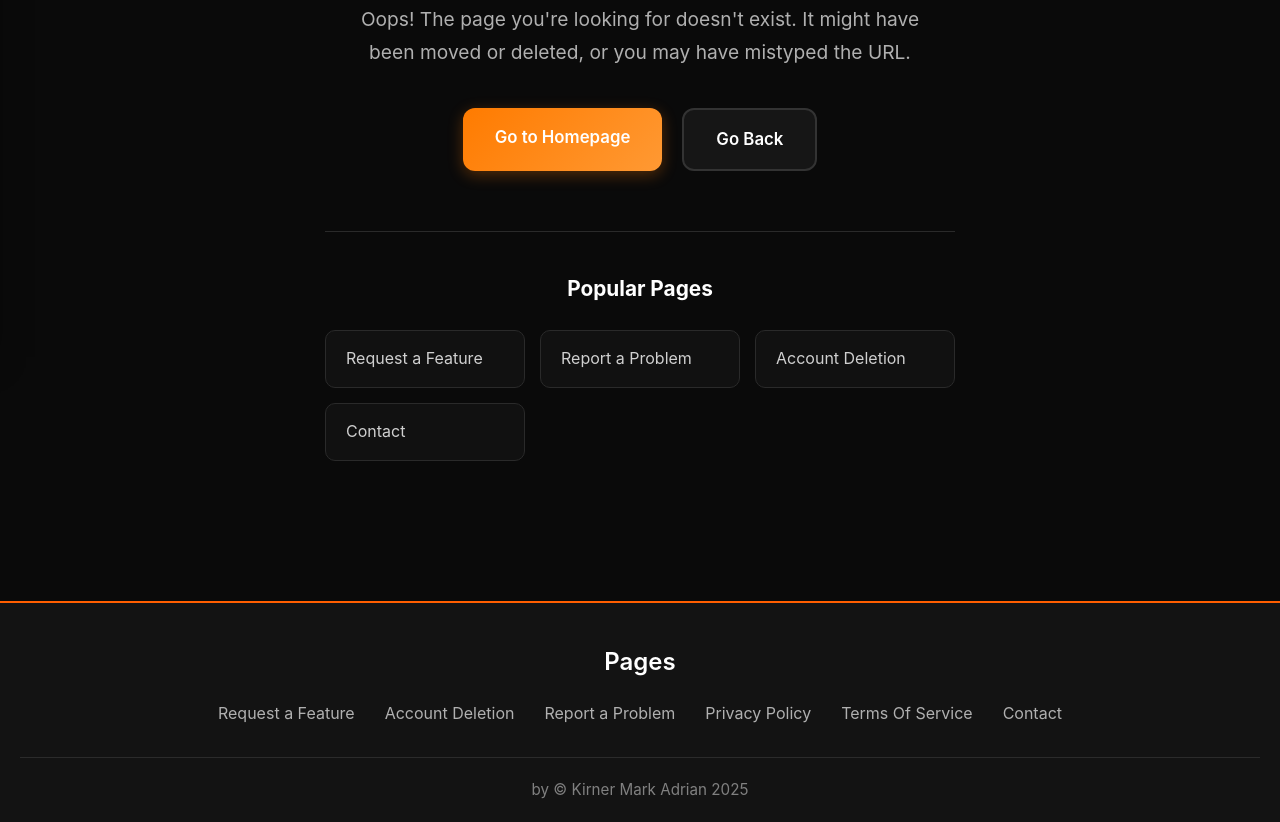
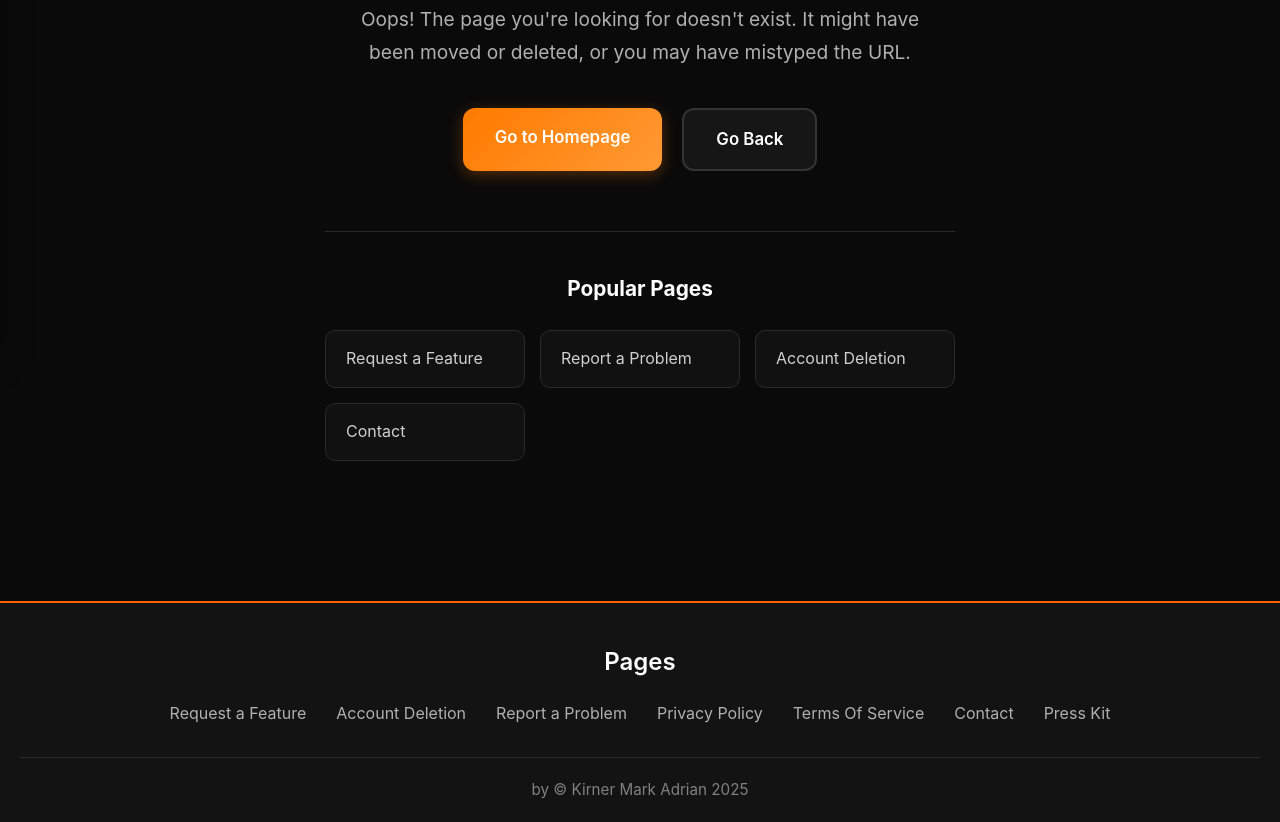
Before and after one commit to StreakupApp/streakup-main-static-site-3b7f2, a plain HTML site: page 404.html in a window 1280 px wide. Shown: the part 443-1265 px from the top of the page. Drawn offline with Linux system fonts and the light colour scheme.

Commit message:
presskit

```diff
--- a/404.html
+++ b/404.html
@@ -436,6 +436,7 @@
             <a href="/privacy-policy/">Privacy Policy</a>
             <a href="/terms-of-service/">Terms Of Service</a>
             <a href="/contact/">Contact</a>
+            <a href="presskit.zip" download>Press Kit</a>
         </div>
         <div class="footer-bottom">
             by © Kirner Mark Adrian 2025
--- a/components/footer.html
+++ b/components/footer.html
@@ -10,6 +10,7 @@
             <a href="/privacy-policy/">Privacy Policy</a>
             <a href="/terms-of-service/">Terms Of Service</a>
             <a href="/contact/">Contact</a>
+            <a href="presskit.zip" download>Press Kit</a>
         </div>
         <div class="footer-bottom">
             by © Kirner Mark Adrian 2025
--- a/streakup-styles.css
+++ b/streakup-styles.css
@@ -858,6 +858,6 @@ body {
     }
 
     100% {
-        transform: translateX(-50%);
+        transform: translateX(-30%);
     }
 }
```
Also changed, not shown: account-deletion/index.html (+1 -0 lines), contact/index.html (+1 -0 lines), feature-request/index.html (+1 -0 lines), index.html (+1 -0 lines), privacy-policy/index.html (+1 -0 lines), report-a-problem/index.html (+1 -0 lines), terms-of-service/index.html (+1 -0 lines).
